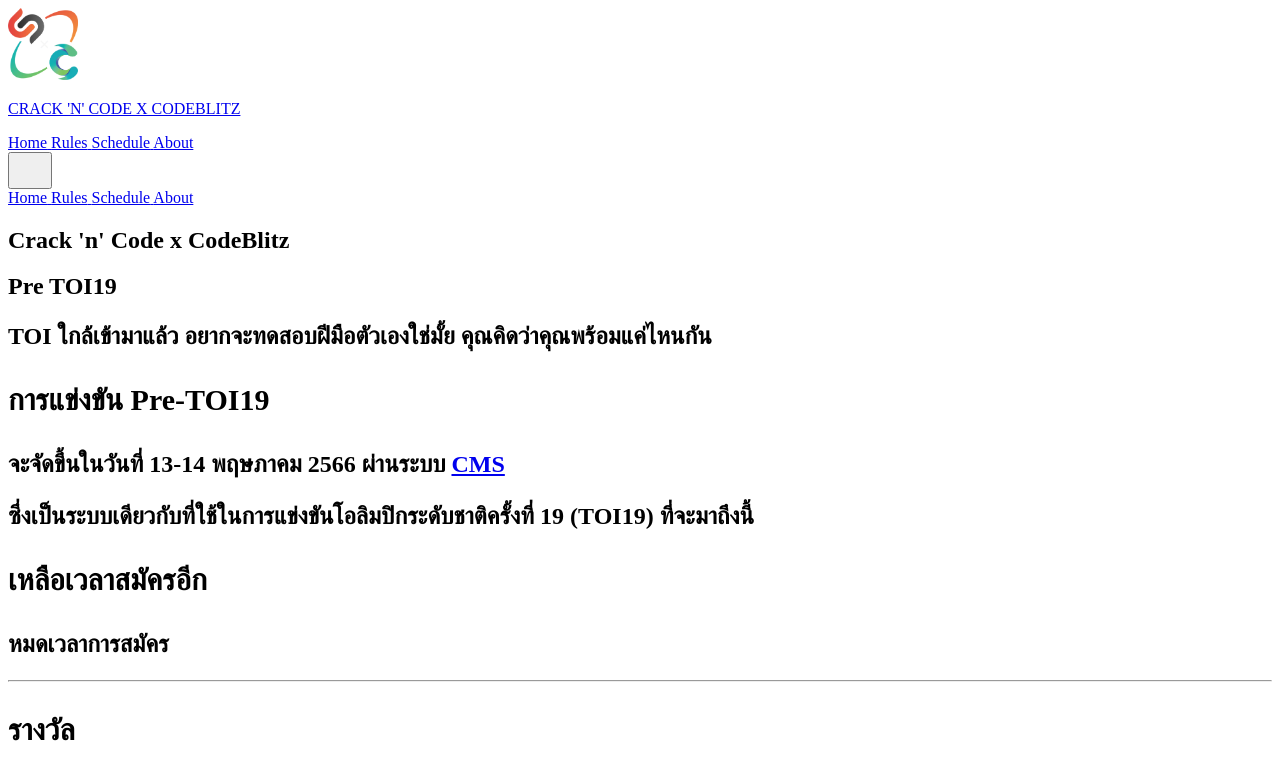
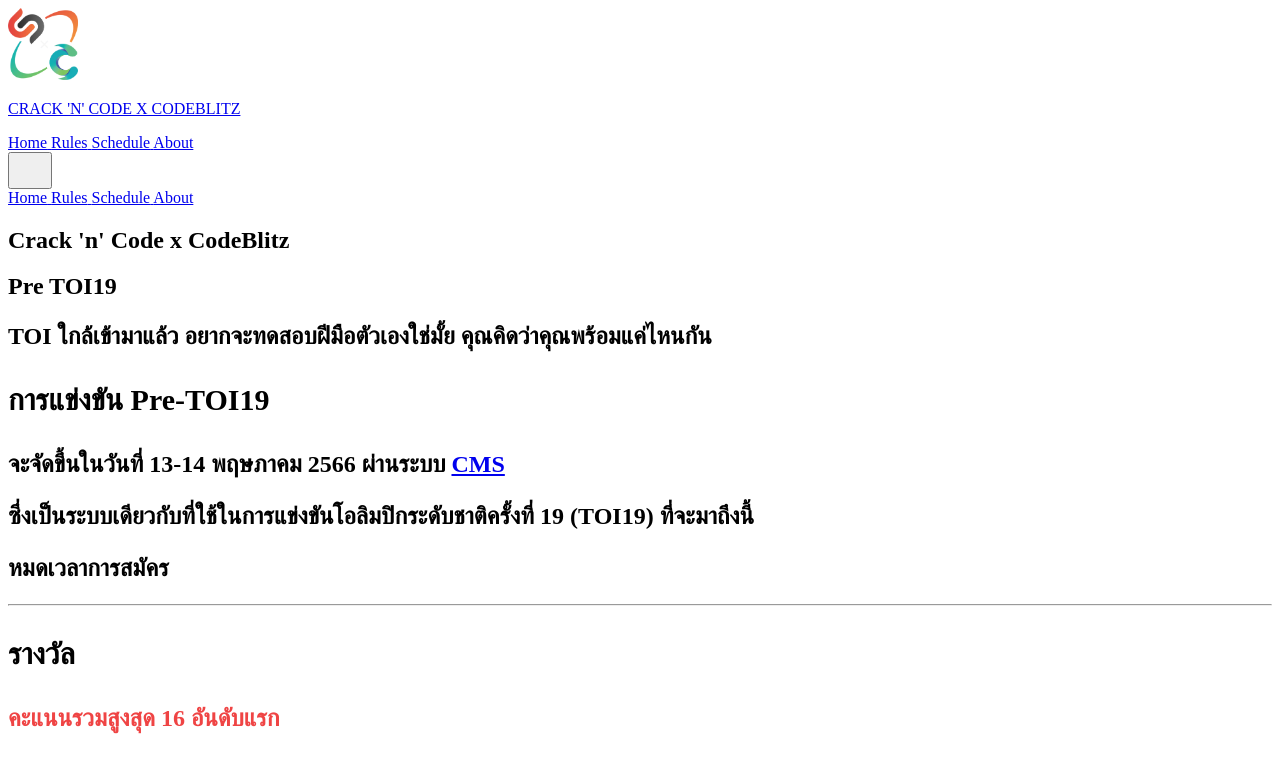
Before and after one commit to crackncode-th/pretoi19-site, a SvelteKit app: page / in a window 1280 px wide. Shown: the top 780 px of the page. Built offline with nearby package versions, Linux system fonts and the light colour scheme; some icons are missing; a web font is replaced by a local one.

Commit message:
chore: remove comments

```diff
--- a/src/routes/+page.svelte
+++ b/src/routes/+page.svelte
@@ -41,20 +41,8 @@
 	</section>
 
 	<section>
-		<h3 class="topic mb-3 mt-5">เหลือเวลาสมัครอีก</h3>
-		<!--
-    <CountDown />
-    -->
-		<h2 class="mb-5 text-red-500">หมดเวลาการสมัคร</h2>
+		<h2 class="my-5 font-bold text-red-500">หมดเวลาการสมัคร</h2>
 	</section>
-
-	<!--
-	<section>
-		<div class="mb-6 mt-5 flex flex-col justify-center gap-5 sm:flex-row">
-			<RedButton href="https://forms.gle/QtSv4pD7e92WEhVCA">Register</RedButton>
-		</div>
-	</section>
-  -->
 
 	<section>
 		<div class="mt-3 flex justify-center">
```
